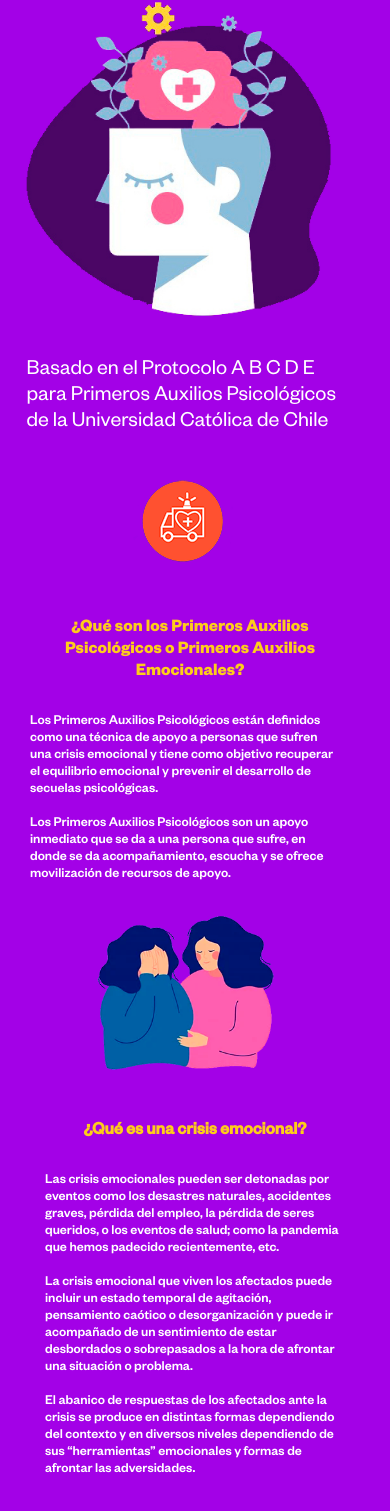
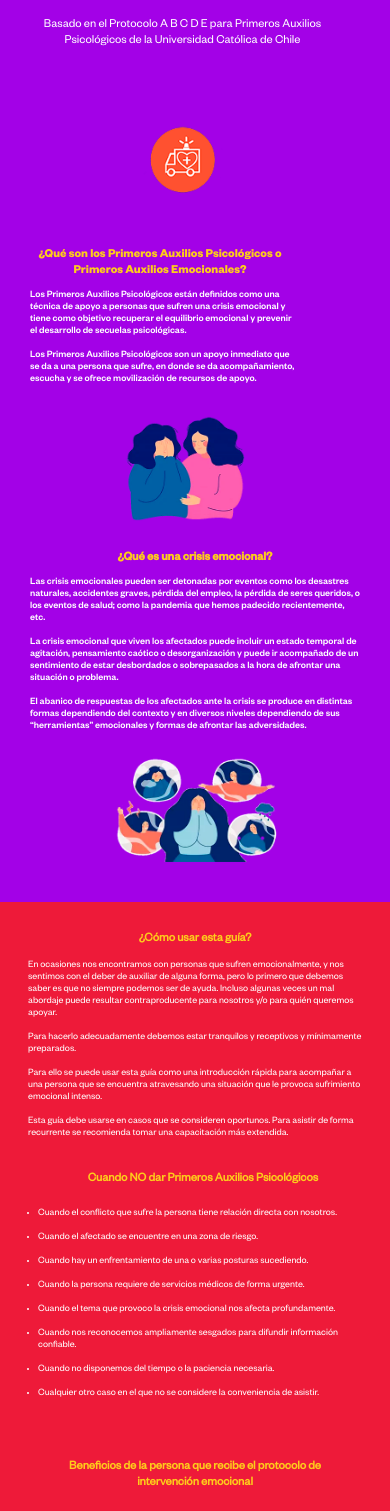
Before and after one commit to dashdancin/guia-pap, a React (Create React App) app: page / in a window 390 px wide. Shown: the part 337-1848 px from the top of the page. Built offline with nearby package versions, Linux system fonts and the light colour scheme.

Commit message:
COM size 480px

```diff
--- a/src/components/Considerations.js
+++ b/src/components/Considerations.js
@@ -7,7 +7,7 @@ const Considerations = () => {
     Consideraciones para las atender crisis emocionales en el lugar de trabajo
    </h2>
    <ul>
-    <il>
+    <li>
      <b>
       1. &nbsp; &nbsp; Prevención de crisis y acciones a favor del bienestar
       emocional de los colaboradores
@@ -16,16 +16,16 @@ const Considerations = () => {
      <br />➧ Revisión de las condiciones laborales y las causas administrativas
      que puedan contribuir a la crisis. En correspondencia dedicar reformas en
      la organización que promuevan el equilibrio ocupacional
-    </il>
-    <il>
+    </li>
+    <li>
      <b>2. &nbsp; &nbsp; Planteamiento de los Primeros Auxilios Psicológicos</b>
      <br />
      <br />➧ &nbsp; &nbsp; Concientizar al personal que los eventos de crisis
      emocional pueden suceder en cualquier momento. Y resaltar que atender con
      Primeros Auxilios Psicológicos puede prevenir el Trastorno de Estrés
      Postraumático que deriva a la postre en disminución del desempeño laboral
-    </il>
-    <il>
+    </li>
+    <li>
      <b>
       3. &nbsp; &nbsp; Preparación y entrenamiento de los Primeros Auxilios
       Psicológicos
@@ -41,20 +41,20 @@ const Considerations = () => {
      <br />➧ &nbsp; &nbsp; Al preparar el contexto para atender una crisis es
      recomendable asignar un espacio seguro y tranquilo en el que únicamente
      estén aquellas personas que cumplirán una función en el acompañamiento
-    </il>
-    <il>
+    </li>
+    <li>
      <b>
       4. &nbsp; &nbsp; Comunicar al personal que lugar de prioridad ocupa
       atender una crisis emocional
      </b>
-    </il>
-    <il>
+    </li>
+    <li>
      <b>
       5. &nbsp; &nbsp; Aplicar los pasos del modelo ABCDE de Primeros Auxilios
       Psicológicos
      </b>
-    </il>
-    <il>
+    </li>
+    <li>
      <b>6. &nbsp; &nbsp; Brindar seguridad psicológica</b>
      <br />
      <br />
@@ -70,14 +70,14 @@ const Considerations = () => {
      caso es el de otorgar permisos, tales como; permisos de ausencia,
      vacaciones o la flexibilización de la jornada en caso de ser requeridos
      después de una crisis emocional
-    </il>
-    <il>
+    </li>
+    <li>
      <b>7. &nbsp; &nbsp; Auto-evaluación del proceso y seguimiento de casos</b>
      <br />
      <br />➧ &nbsp; &nbsp; Evaluar cómo se llevó a cabo el proceso, dar
      seguimiento a los casos por medio de valoraciones psicológicas, y aplicar
      mejoras constantes
-    </il>
+    </li>
    </ul>
   </div>
  );
--- a/src/components/Cover.js
+++ b/src/components/Cover.js
@@ -14,8 +14,8 @@ export default function Cover() {
    <section className="footer-container">
     <section className="textbox">
      <p>
-      Basado en el Protocolo A B C D E <br /> para Primeros Auxilios
-      Psicológicos <br /> de la Universidad Católica de Chile
+      Basado en el Protocolo A B C D E para Primeros Auxilios Psicológicos de la
+      Universidad Católica de Chile
      </p>
     </section>
     <picture>
--- a/src/styles/abcde.css
+++ b/src/styles/abcde.css
@@ -289,7 +289,7 @@ main {
   font-size: 1.6rem;
  }
  .breathing {
-  width: 340px;
+  width: 210px;
  }
 }
 /* ------------------------------------------------------
@@ -686,7 +686,7 @@ il {
  .title_cons {
   width: 90%;
   margin-left: 10px;
-  font-size: var(--size-mini);
+  font-size: 1.25rem;
  }
 
  ul {
--- a/src/styles/abcdemedia.css
+++ b/src/styles/abcdemedia.css
@@ -2,20 +2,20 @@
  .title-A {
   font-family: FoundersGrotesk-Bold;
   color: var(--color3);
-  font-size: 3.2rem;
+  font-size: 2rem;
   justify-content: center;
-  padding-top: 4.6rem;
+  padding-top: 4rem;
   margin-left: 2rem;
   width: 240px;
  }
 
  .paso-A {
-  font-size: 2.8rem;
+  font-size: 2.2rem;
   padding-top: 4rem;
  }
 
  .img_A {
-  width: 60px;
+  width: 36px;
   padding-top: 3rem;
  }
 
@@ -29,19 +29,20 @@
  }
 
  .title-B {
-  font-size: 3.2rem;
+  font-size: 2rem;
   justify-content: center;
   margin-left: 2rem;
   width: 240px;
+  margin-bottom: 3rem;
  }
 
  .paso-B {
-  font-size: 2.8rem;
+  font-size: 2rem;
  }
 
  .img_B {
-  width: 60px;
-  padding-top: 6rem;
+  width: 36px;
+  padding-top: 5rem;
   margin-bottom: 0;
  }
 
@@ -50,23 +51,23 @@
  }
 
  .img_consult {
-  width: 240px;
+  width: 120px;
  }
 
  .title-C {
-  font-size: 3.2rem;
+  font-size: 2rem;
   justify-content: center;
   margin-left: 2rem;
   width: 240px;
  }
 
  .paso-C {
-  font-size: 2.8rem;
+  font-size: 2.2rem;
  }
 
  .img_C {
-  width: 60px;
-  padding-top: 6rem;
+  width: 36px;
+  padding-top: 7.5rem;
   margin-bottom: 0;
  }
 
@@ -75,37 +76,37 @@
  }
 
  .support {
-  width: 320px;
+  width: 180px;
  }
 
  .tag {
-  font-size: 1.6rem;
-  height: 2.4rem;
+  font-size: 1rem;
+  height: 1.4rem;
   padding-left: 2rem;
   padding-right: 2rem;
+  margin-bottom: 10px;
  }
 
  .slot {
-  font-size: 1.5rem;
+  font-size: 1rem;
   height: auto;
   padding: 1.6rem;
-  padding-top: 2.6rem;
  }
 
  .title-D {
-  font-size: 3.2rem;
+  font-size: 2rem;
   justify-content: center;
   margin-left: 2rem;
   width: 240px;
-  padding-top: 0.4rem;
+  margin-bottom: 1.75rem;
  }
 
  .paso-D {
-  font-size: 2.8rem;
+  font-size: 2.2rem;
  }
 
  .img_D {
-  width: 60px;
+  width: 36px;
   padding-top: 6rem;
   margin-bottom: 0;
  }
@@ -115,27 +116,33 @@
  }
 
  .remote_support {
-  width: 210px;
+  width: 160px;
+  padding-bottom: 10rem;
  }
 
  .group_support {
-  width: 130px;
+  width: 90px;
+  padding-bottom: 10.5rem;
+  margin-top: 0;
+ }
+
+ .bg-E {
+  margin-top: -7rem;
  }
 
  .title-E {
-  font-size: 3.2rem;
+  font-size: 2rem;
   justify-content: center;
   margin-left: 2rem;
   width: 240px;
-  padding-top: 0.4rem;
  }
 
  .paso-E {
-  font-size: 2.8rem;
+  font-size: 2.2rem;
  }
 
  .img_E {
-  width: 60px;
+  width: 36px;
   margin-bottom: 1rem;
  }
 
@@ -144,7 +151,80 @@
  }
 
  .education_psy {
-  width: 300px;
+  width: 160px;
   padding-top: 2rem;
  }
+
+ .title_cons {
+  font-size: 1.25rem;
+ }
+
+ .const_bg > ul > li {
+  margin-bottom: 2rem;
+ }
+
+ .title_do {
+  font-size: 1.25rem;
+ }
+
+ .do_element > p {
+  font-size: 1rem;
+ }
+
+ .check {
+  width: 20px;
+  height: 18px;
+ }
+
+ .title_dont {
+  font-size: 1.25rem;
+ }
+
+ .dont_element > p {
+  font-size: 1rem;
+ }
+ .dont_symbol {
+  width: 18px;
+  height: 18px;
+ }
+
+ .title_support {
+  font-size: 1.25rem;
+ }
+
+ .support_element {
+  margin-left: 0;
+ }
+
+ .support_element > p {
+  font-size: 1rem;
+ }
+
+ .imgs {
+  width: 36px;
+  height: 36px;
+  margin-bottom: 0;
+ }
+
+ .title_slink {
+  font-size: 1.25rem;
+ }
+
+ .slink_element > img {
+  width: 90px;
+  height: 40px;
+ }
+
+ .heart {
+  width: 46px;
+ }
+
+ .main_slink {
+  margin-top: -3rem;
+ }
+
+ .slink_element > p {
+  margin-top: 0;
+  font-size: 1rem;
+ }
 }
--- a/src/styles/media.css
+++ b/src/styles/media.css
@@ -177,16 +177,139 @@
  }
 
  .text_p {
-  font-size: 1.5rem;
+  font-size: 1rem;
+  margin-top: 0;
  }
 
- .img_A {
+ /* .img_A {
   width: 200px;
- }
+ } */
 
  .img_list {
-  width: 50px;
-  height: 40px;
+  width: 36px;
+  height: 28px;
   margin-right: 10px;
  }
 }
+
+@media screen and (max-width: 480px) {
+ .img_cover {
+  width: 320px;
+ }
+
+ .title {
+  font-size: 2rem;
+  padding: 30px;
+ }
+
+ .textbox {
+  font-size: 1.25rem;
+  width: 100%;
+  justify-content: center;
+  display: flex;
+  text-align: center;
+  margin-bottom: 0rem;
+ }
+
+ .subtitle {
+  font-size: 1.6rem;
+ }
+
+ .img_cover {
+  width: 170px;
+ }
+
+ .symbol_cruz {
+  width: 80px;
+ }
+
+ .title1-CD {
+  font-size: 1.25rem;
+  width: 260px;
+  margin: 0px;
+ }
+
+ .text1-CD {
+  width: 270px;
+  font-size: 1rem;
+ }
+
+ .title2-CD {
+  font-size: 1.25rem;
+  margin: 0em;
+ }
+
+ .text2-CD {
+  padding: 1em;
+ }
+
+ .text2-CD {
+  font-size: 1rem;
+  width: auto;
+  padding: 1rem;
+ }
+
+ .text2-CD > p:nth-child(2) {
+  padding-left: 2rem;
+  padding-right: 2rem;
+ }
+
+ .img1-CD {
+  width: 120px;
+  margin-bottom: 2rem;
+ }
+
+ .img2-CD {
+  width: 180px;
+ }
+
+ .paso-A {
+  font-size: 1.8rem;
+ }
+
+ .title-A {
+  font-size: 2rem;
+ }
+
+ .slot {
+  font-size: 1rem;
+  padding-top: 2rem;
+ }
+
+ .text1-use > p {
+  font-family: "FoundersGrotesk-Regular";
+  font-size: 1rem;
+  margin-top: 0rem;
+  padding-top: 1.25rem;
+ }
+
+ .title1-use {
+  padding-top: 3rem;
+  font-size: 1.25rem;
+  font-family: "FoundersGrotesk-Regular";
+ }
+
+ .title2-use {
+  padding-top: 3rem;
+  font-size: 1.25em;
+  width: inherit;
+  font-family: "FoundersGrotesk-Regular";
+ }
+
+ .text2-use > ul {
+  margin: 2rem 0rem 0rem 0rem;
+  font-size: 1rem;
+  font-family: Founder;
+  font-family: "FoundersGrotesk-Regular";
+ }
+
+ .title_p {
+  font-family: "FoundersGrotesk-Regular";
+  font-size: 1.25rem;
+ }
+
+ .text_p {
+  font-size: 1rem;
+  font-family: "FoundersGrotesk-Regular";
+ }
+}
```
Also changed, not shown: src/assets/header.jpg (added).
